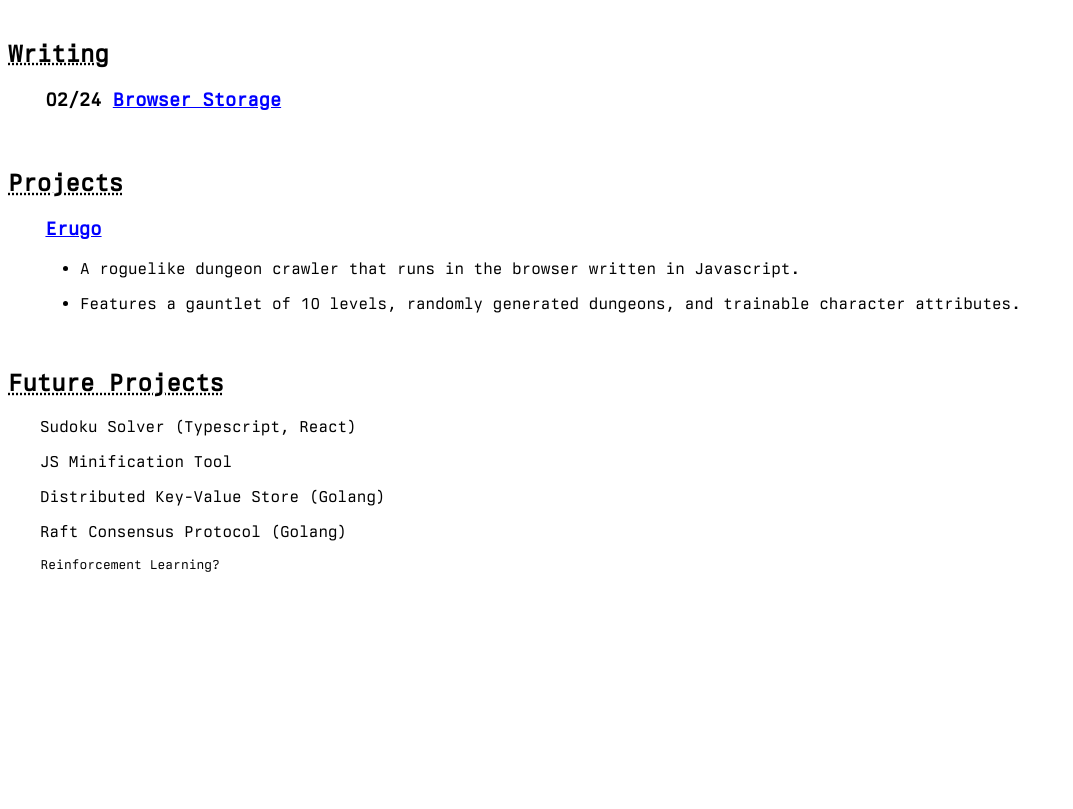
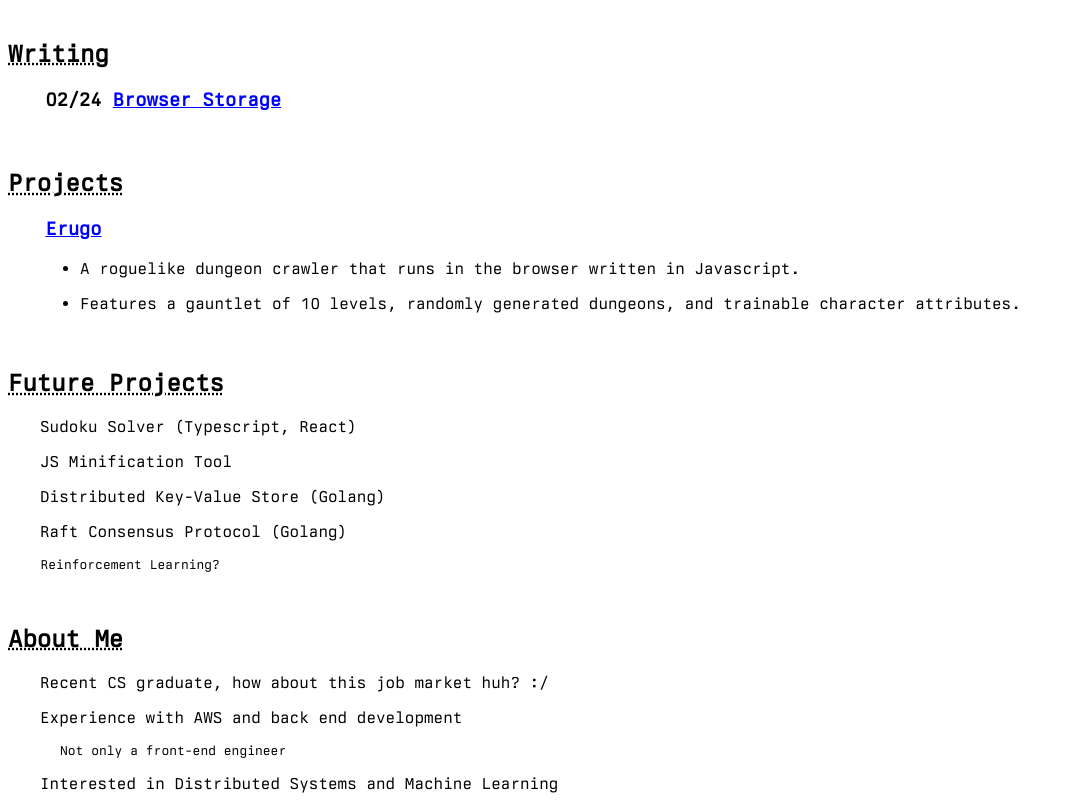
Before and after one commit to na4n/na4n.github.io, a plain HTML site: page index.html in a window 1280 px wide. Shown: the part 82-891 px from the top of the page, without its empty margins (0-1073 px from the left). Before the commit the page ends 800 px from the top, so only its background shows below. Drawn offline with Linux system fonts and the light colour scheme.

Commit message:
add future projects and about me

```diff
--- a/css/style.css
+++ b/css/style.css
@@ -10,6 +10,10 @@
 }
 #one{
 	margin-left: 2em;
+}
+
+#two{
+    margin-left: 4em;
 }
 
 li span{
--- a/index.html
+++ b/index.html
@@ -32,6 +32,14 @@
 		<p id="one">Distributed Key-Value Store (Golang)</p>
 		<p id="one">Raft Consensus Protocol (Golang)</p>
 		<p id="one" style="font-size:small">&ensp;Reinforcement Learning?</p>
+		<br>
+
+		<h2 style="text-decoration:underline dotted;">About Me</h2>
+		<p id="one">Recent CS graduate, how about this job market huh? :/</p>
+		<p id="one">Experience with AWS and back end development</p>
+			<p id="two" style="font-size:small">Not only a front-end engineer</p>
+		<p id="one">Interested in Distributed Systems and Machine Learning</p>
+
 
 		</body>
 
```
